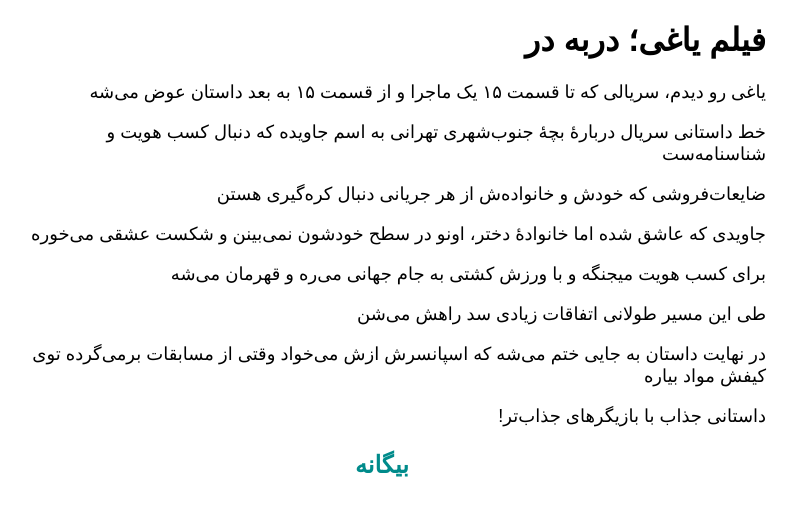
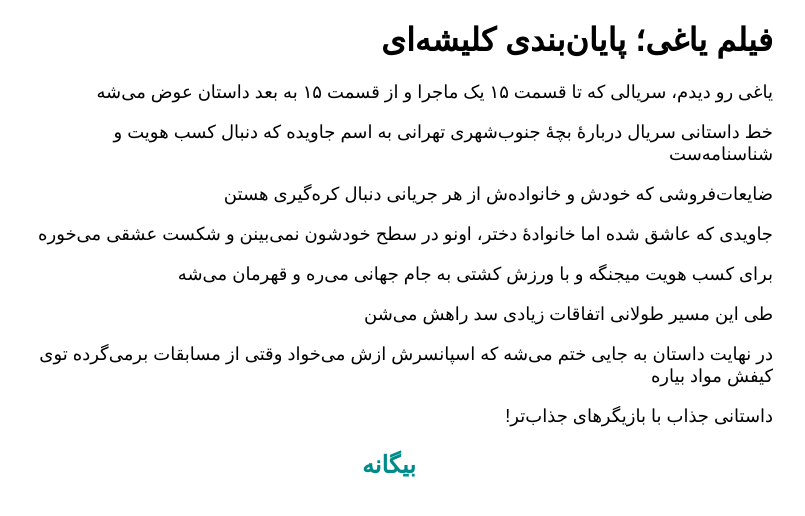
Before and after one commit to darkblog/darkblog.github.io, a Jekyll site: the page built from _posts/2023-8-19-4.md, in a window 1280 px wide. Shown: the top 516 px of the page, without its empty margins (387-1192 px from the left). Built offline with Jekyll 4.4.1, drawn with Linux system fonts in a browser that asks for light colours.

Commit message:
Update 2023-8-19-4.md

```diff
--- a/_posts/2023-8-19-4.md
+++ b/_posts/2023-8-19-4.md
@@ -1,6 +1,6 @@
 ---
 layout: post
-title: فیلم یاغی؛ دربه در
+title: فیلم یاغی؛ پایان‌بندی کلیشه‌ای
 ---
 
 یاغی رو دیدم، سریالی که تا قسمت ۱۵ یک ماجرا و از قسمت ۱۵ به بعد داستان عوض می‌شه
```
